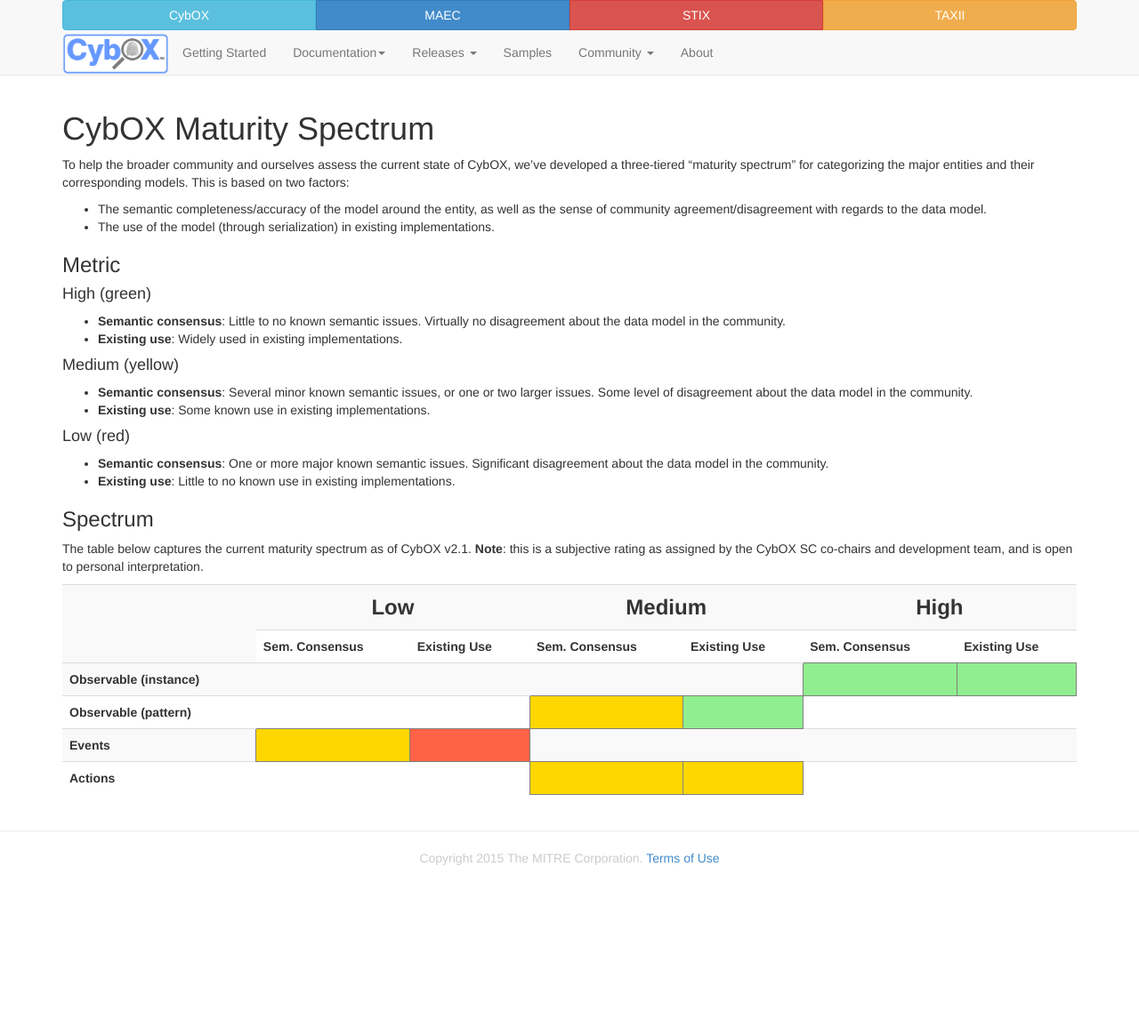
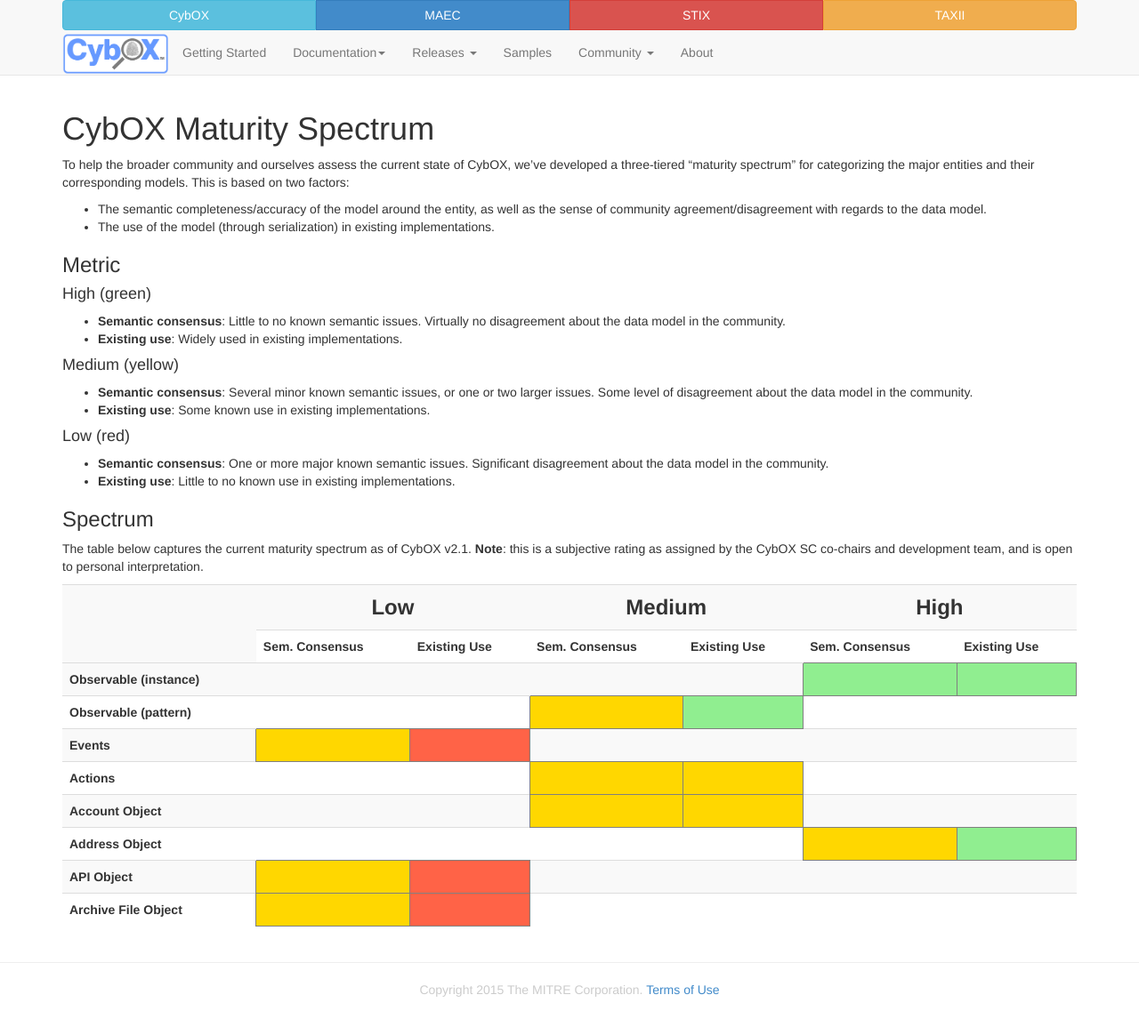
Before and after one commit to CybOXProject/cyboxproject.github.io, a Jekyll site: the page built from maturity-spectrum/index.md, in a window 1280 px wide. Shown: the whole page at 89% size. Built offline with Jekyll 4.4.1, drawn with Linux system fonts in a browser that asks for light colours; Markdown is read by kramdown in place of the engine named in the settings; before the commit the page ends 1016 px from its top, so only the background shows below that.

Commit message:
Added content

```diff
--- a/maturity-spectrum/index.md
+++ b/maturity-spectrum/index.md
@@ -73,4 +73,32 @@
   <td style="border: 1px solid grey; background-color: gold;"></td>
   <td colspan="2"></td>
 </tr>
+<tr>
+  <th scope="row"><b>Account Object</b></th>
+  <td colspan="2"></td>
+  <td style="border: 1px solid grey; background-color: gold;"></td>
+  <td style="border: 1px solid grey; background-color: gold;"></td>
+  <td colspan="2"></td>
+</tr>
+<tr>
+  <th scope="row"><b>Address Object</b></th>
+  <td colspan="2"></td>
+  <td colspan="2"></td>
+  <td style="border: 1px solid grey; background-color: gold;"></td>
+  <td style="border: 1px solid grey; background-color: lightgreen;"></td>
+</tr>
+<tr>
+  <th scope="row"><b>API Object</b></th>
+  <td style="border: 1px solid grey; background-color: gold;"></td>
+  <td style="border: 1px solid grey; background-color: tomato;"></td>
+  <td colspan="2"></td>
+  <td colspan="2"></td>
+</tr>
+<tr>
+  <th scope="row"><b>Archive File Object</b></th>
+  <td style="border: 1px solid grey; background-color: gold;"></td>
+  <td style="border: 1px solid grey; background-color: tomato;"></td>
+  <td colspan="2"></td>
+  <td colspan="2"></td>
+</tr>
 </table>
```
